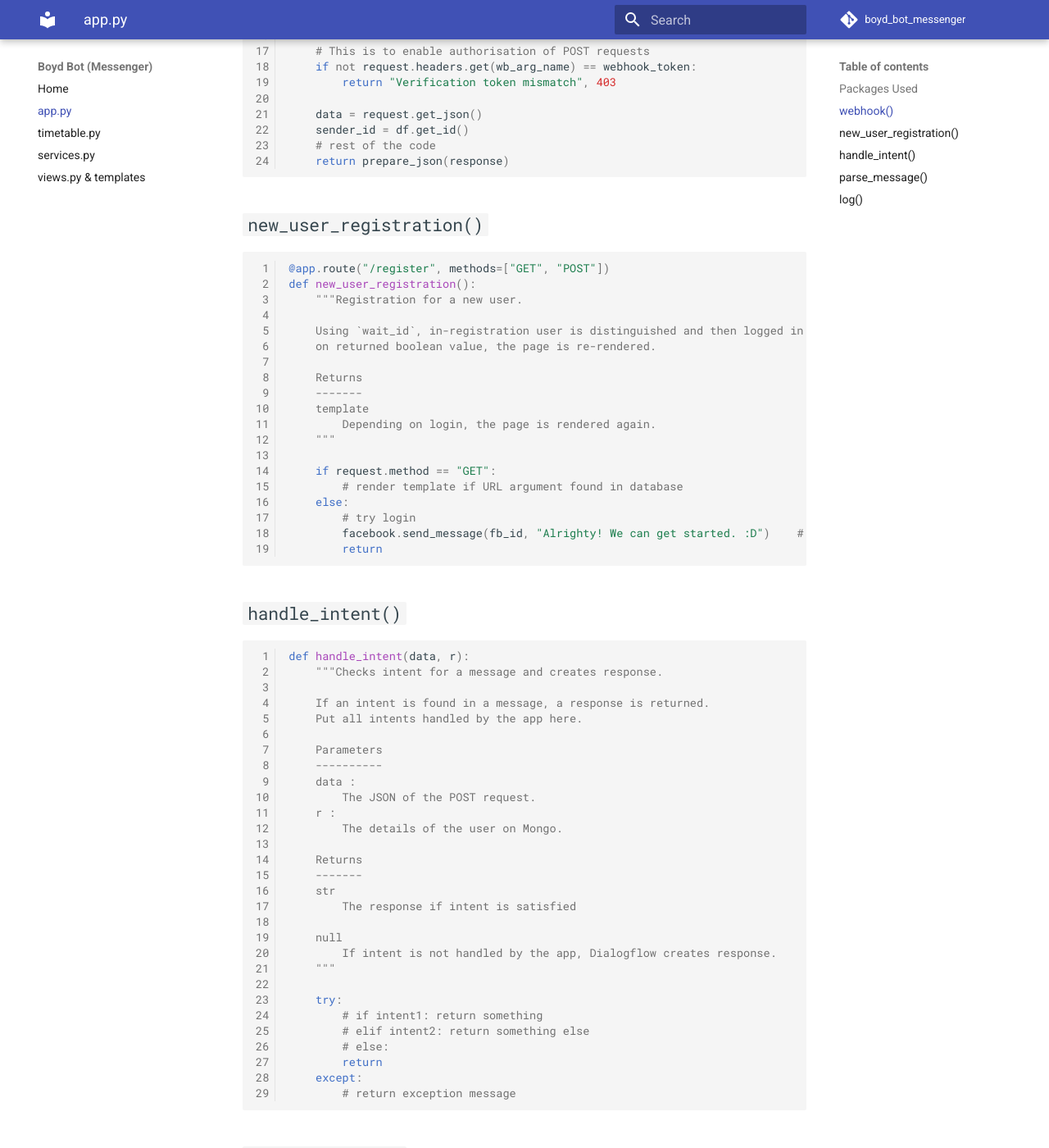
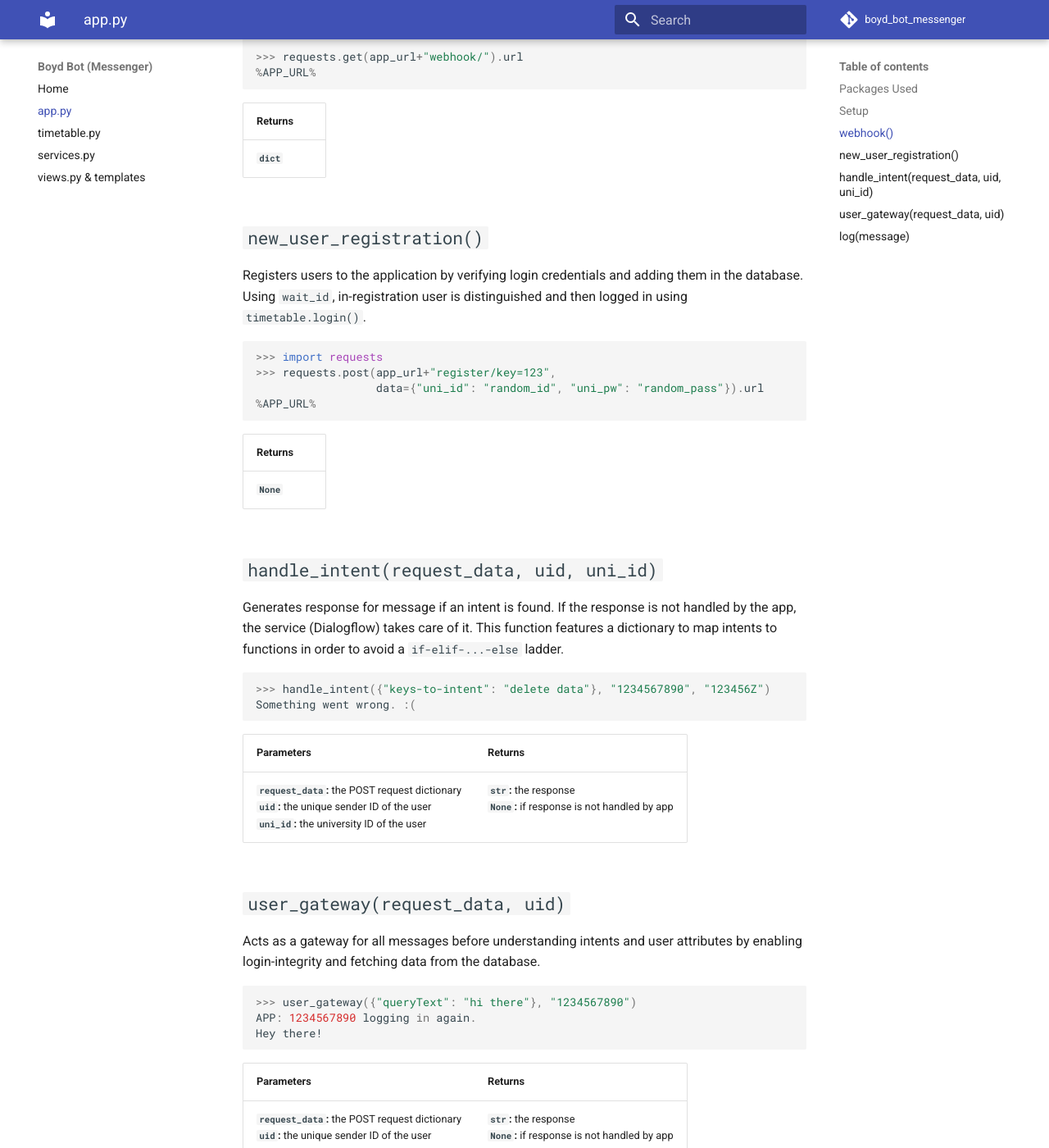
Before and after one commit to ineshbose/boyd_bot_messenger, an MkDocs documentation site: the page built from docs/app.md, in a window 1280 px wide and 1400 px high, scrolled down 1373 px. Shown: the whole window at 82% size. Built offline with MkDocs 1.6.1 and Material for MkDocs 9.7.7, drawn with Linux system fonts in a browser that asks for light colours; comment, search, counter and statistics services are not loaded; some of the changed text lies outside the part shown.

Commit message:
Formatting changes, docs done during the flight

````diff
--- a/docs/app.md
+++ b/docs/app.md
@@ -1,12 +1,18 @@
-# [app.py](https://github.com/ineshbose/boyd_bot_messenger/blob/master/app.py)
+# [`app.py`](https://github.com/ineshbose/boyd_bot_messenger/blob/master/app.py)
 
 This script is the Flask app. It is the only script to have access to the keys and enables webhook.
 
 
 ## Packages Used
+
 * [flask](https://github.com/pallets/flask)
 * [cryptography](https://github.com/pyca/cryptography)
 
+
+
+## Setup
+
+The app is initialized using the following lines. All environment variables are loaded onto the scripts.
 
 ```python
 # Flask App Properties
@@ -47,140 +53,81 @@ f = Fernet(os.environ["FERNET_KEY"])
 
 
 ## `webhook()`
+
+Enables webhook with the service (like Dialogflow or Facebook Messenger). The request data is fetched (in JSON) and used by other functions. The `GET` method does not have any use but rather redirects users that navigate to `url+"/webhook"`.
+
 ```python
-@app.route("/webhook", methods=["GET","POST"])
-def webhook():
-    """Enables webhook for the app.
+>>> import requests
+>>> requests.post(app_url+"webhook/", headers={wb_arg_name: webhook_token})
+<Response [200]>
 
-    A method to handle POST requests with the app from Dialogflow.
+>>> requests.get(app_url+"webhook/").url
+%APP_URL%
+```
 
-    Returns
-    -------
-    json
-        The response to POST request.
-    """
-
-    if request.method == "GET":
-        # GET method has no use
-        return redirect("/")
-
-    # This is to enable authorisation of POST requests
-    if not request.headers.get(wb_arg_name) == webhook_token:
-        return "Verification token mismatch", 403
-
-    data = request.get_json()
-    sender_id = df.get_id()
-    # rest of the code
-    return prepare_json(response)
-```
+|   Returns   |
+|-------------|
+| **`dict`**  |
 
 
 
 ## `new_user_registration()`
+
+Registers users to the application by verifying login credentials and adding them in the database. Using `wait_id`, in-registration user is distinguished and then logged in using `timetable.login()`.
+
 ```python
-@app.route("/register", methods=["GET", "POST"])
-def new_user_registration():
-    """Registration for a new user.
+>>> import requests
+>>> requests.post(app_url+"register/key=123",
+                  data={"uni_id": "random_id", "uni_pw": "random_pass"}).url
+%APP_URL%
+```
 
-    Using `wait_id`, in-registration user is distinguished and then logged in using `timetable.login()` and depending
-    on returned boolean value, the page is re-rendered.
-
-    Returns
-    -------
-    template
-        Depending on login, the page is rendered again.
-    """
-
-    if request.method == "GET":
-        # render template if URL argument found in database
-    else:
-        # try login
-        facebook.send_message(fb_id, "Alrighty! We can get started. :D")    # To alert user on Facebook Messenger. This can be removed.
-        return
-```
+|   Returns   |
+|-------------|
+| **`None`**  |
 
 
 
-## `handle_intent()`
+## `handle_intent(request_data, uid, uni_id)`
+
+Generates response for message if an intent is found. If the response is not handled by the app, the service (Dialogflow) takes care of it. This function features a dictionary to map intents to functions in order to avoid a `if-elif-...-else` ladder.
+
 ```python
-def handle_intent(data, r):
-    """Checks intent for a message and creates response.
+>>> handle_intent({"keys-to-intent": "delete data"}, "1234567890", "123456Z")
+Something went wrong. :(
+```
 
-    If an intent is found in a message, a response is returned.
-    Put all intents handled by the app here.
-
-    Parameters
-    ----------
-    data :
-        The JSON of the POST request.
-    r :
-        The details of the user on Mongo.
-
-    Returns
-    -------
-    str
-        The response if intent is satisfied
-
-    null
-        If intent is not handled by the app, Dialogflow creates response.
-    """
-
-    try:
-        # if intent1: return something
-        # elif intent2: return something else
-        # else:
-        return
-    except:
-        # return exception message
-```
+|                                                               Parameters                                                                      |                  Returns                        |
+|-----------------------------------------------------------------------------------------------------------------------------------------------|--------------------------------------|
+| **`request_data`:** the POST request dictionary<br>**`uid`:** the unique sender ID of the user<br>**`uni_id`:** the university ID of the user | **`str`:** the response<br>**`None`:** if response is not handled by app |
 
 
 
-## `parse_message()`
+## `user_gateway(request_data, uid)`
+
+Acts as a gateway for all messages before understanding intents and user attributes by enabling login-integrity and fetching data from the database.
+
 ```python
-def parse_message(data, uid):
-    """Parses the message of the user.
+>>> user_gateway({"queryText": "hi there"}, "1234567890")
+APP: 1234567890 logging in again.
+Hey there!
+```
 
-    The main method handling log in and intents for the message.
-
-    Parameters
-    ----------
-    data :
-        The JSON of the POST request.
-    uid : str
-        The unique ID for the Facebook user of the app.
-
-    Returns
-    -------
-    str
-        A response for the message.
-
-    null
-        If intent is not handled by app, the response is created by Dialogflow.
-    """
-
-    if not timetable.check_loggedIn(r["uni_id"]):
-        # login
-
-        if not login_result:
-            # login failed
-
-    return handle_intent(data, r)
-```
+|                                       Parameters                                               |                                  Returns                                 |
+|------------------------------------------------------------------------------------------------|--------------------------------------------------------------------------|
+| **`request_data`:** the POST request dictionary<br>**`uid`:** the unique sender ID of the user | **`str`:** the response<br>**`None`:** if response is not handled by app |
 
 
 
-## `log()`
+## `log(message)`
+
+Prints essential information on the console of the server. This helps in easily changing the process of keeping logs.
+
 ```python
-def log(message):
-    """Logs details onto the terminal of server using Flask.
+>>> log("lorem ipsum")
+APP: lorem ipsum
+```
 
-    This function can be changed to how logging is intended.
-
-    Parameters
-    ----------
-    message : str
-        The message to log.
-    """
-    app.logger.info(message)
-```
+|                 Parameters              |    Returns  |
+|-----------------------------------------|-------------|
+| **`message`:** the message to log       | **`None`**  |
--- a/docs/services.md
+++ b/docs/services.md
@@ -1,107 +1,132 @@
-# [services.py](https://github.com/ineshbose/boyd_bot_messenger/blob/master/services.py)
+# [`services.py`](https://github.com/ineshbose/boyd_bot_messenger/blob/master/services.py)
+
 This script separates all External Services from `app.py` to declutter and make it easily replacable.
 
 
 ## Packages Used
+
 * [requests](https://github.com/psf/requests)
 * [pymongo](https://github.com/mongodb/mongo-python-driver)
 
 
+
 ## [Facebook Messenger](https://developers.facebook.com/products/messenger/)
-Implemented in `class Facebook`.
+
+Implemented in _class_ `Facebook`.
 
 
-### `send_message()`
+### `Facebook`.**`access_token`**
+
+Page Access Token for the app.
+
+
+### `Facebook`.**`send_message(uid, message)`**
+
+Creates a POST request, using [Facebook Send API](), to send a message to a user on Facebook as the page.
+
 ```python
-def send_message(uid, message):
-    """Sends message to a user on Facebook
-
-    Using Facebook Send API, it creates a POST request that sends a message.
-
-    Parameters
-    ----------
-    uid : str
-        The username / unique ID of the user.
-    access_token : str
-        Page Access Token of Facebook Page
-    message : str
-        Message to send
-
-    Returns
-    -------
-    response
-        Request status (200/400)
-    """
     data = {
         "messaging_type": "RESPONSE",
-        "recipient": {
-            "id": uid
-        },
-        "message": {
-            "text": message
-        }
+        "recipient": {"id": uid},
+        "message": {"text": message},
     }
 
-    return requests.post("https://graph.facebook.com/v7.0/me/messages?access_token={}".format(self.access_token), json=data)
+    return requests.post(
+        "https://graph.facebook.com/v7.0/me/messages?access_token={}".format(
+            self.access_token
+        ),
+        json=data,
+    )
 ```
 
+|                                       Parameters                                              |                 Returns                  |
+|-----------------------------------------------------------------------------------------------|------------------------------------------|
+| **`uid`:** the unique sender ID of the user<br>**`message`:** the message to send to the user | **`requests.Response`:** response status |
 
 
-### `verify()`
+### `Facebook`.**`get_user_data(uid)`**
+
+Verifies a request has been made by a Facebook user and fetches basic user information using [Facebook Graph API]().
+
 ```python
-def verify(uid):
-    """Verifies that the user is a Facebook User.
-
-    Using Facebook Graph API, it creates a GET request that retrieves profile data.
-
-    Parameters
-    ----------
-    uid : str
-        The username / unique ID of the user.
-    access_token : str
-        Page Access Token of Facebook Page
-
-    Returns
-    -------
-    dict
-        User data as a dictionary
-    """
-    req = requests.get("https://graph.facebook.com/v7.0/{}?access_token={}".format(uid, self.access_token))
+    req = requests.get(
+        "https://graph.facebook.com/v7.0/{}?access_token={}".format(
+            uid, self.access_token
+        )
+    )
     return req.json()
 ```
+
+|                 Parameters                  |                 Returns                |
+|---------------------------------------------|----------------------------------------|
+| **`uid`:** the unique sender ID of the user | **`dict`:** information about the user |
 
 
 
 ## [mongoDB](https://www.mongodb.com/)
-Implemented in `class Mongo`. This enables mongoDB to be easily replacable (with say `Redis`).
+
+Implemented in _class_ `Mongo`. This enables mongoDB to be easily replacable (with say `Redis`).
 Most functions are one-liners and easily explainable through their names.
 
+
+### `Mongo`.**`cluster`**
+
+Initialiser for `MongoClient()`.
+
+
+### `Mongo`.**`db`**
+
+Index specifier for database in the cluster.
+
+
+### `Mongo`.**`collection`**
+
+Index specifier for collection in the database.
+
+
+### `Mongo`.**`wait_id`**
+
+Separator between registered and in-registration users.
 
 
 
 ## [Dialogflow](https://dialogflow.com/)
-Implemented in `class Dialogflow`. This function, however, doesn"t use any features of Dialogflow but handles intents externally to declutter `app.py`.
 
-### `get_id()`
+Implemented in _class_ `Dialogflow`. This function, however, doesn't use any features of Dialogflow but handles intents externally to declutter `app.py`.
+
+
+### `Dialogflow`.**`get_id(data)`**
+
+Maps to unique sender ID through Dialogflow's POST request data.
+
+|                 Parameters              |                  Returns                    |
+|-----------------------------------------|---------------------------------------------|
+| **`data`:** the POST request dictionary | **`str`:** the unique sender ID of the user |
+
+
+### `Dialogflow`.**`delete_data(uid, db)`**
+
+Generates response for `delete data` intent.
+
+|                                   Parameters                                         |                    Returns                   |
+|--------------------------------------------------------------------------------------|----------------------------------------------|
+| **`uid`:** the unique sender ID of the user<br>**`db`:** the database to delete from | **`str`:** if deletion was successful or not |
+
+
+### `Dialogflow`.**`read_next(uid)`**
+
+Generates response for `read next` intent.
+
+|                 Parameters              |             Returns                |
+|-----------------------------------------|------------------------------------|
+| **`uid`:** the university ID of the user| **`str`:** the timetable as string |
+
+
+### `Dialogflow`.**`read_timetable(uid, data)`**
+
+Generates response for `read timetable` intent. This method features a dictionary to map `date-time` parameters to arguments in order to avoid a `if-elif-...-else` ladder.
+
 ```python
-def get_id(self, data):
-    try:
-        return data["key-to-id"]
-    except KeyError:
-        return None
-```
-
-### `read_next()`
-```python
-def read_next(self, uid, data):
-    return timetable.read_schedule(uid)
-```
-
-### `read_timetable()`
-```python
-def read_timetable(self, uid, data):
-    param = data["queryResult"]["parameters"]["date-time"]
-
     param_link = {
         "date_time": lambda: (param["date_time"],),
         "startDateTime": lambda: (param["startDateTime"], param["endDateTime"]),
@@ -109,32 +134,32 @@ def read_timetable(self, uid, data):
         "startTime": lambda: (param["startTime"], param["endTime"]),
         "default": lambda: ((param[:10]+"T00:00:00"+param[19:len(param)]),),
     }
-
-    return timetable.read_schedule(uid, *(param_link.get(next(iter(param)), param_link["default"])()))
 ```
 
+|                                  Parameters                                         |                                             Returns                                            |
+|-------------------------------------------------------------------------------------|------------------------------------------------------------------------------------------------|
+| **`uid`:** the university ID of the user<br>**`data`:** the POST request dictionary | **`str`:** the timetable as string<br>**`list`:** if string has characters more than the limit |
 
-### `prepare_json()`
+
+### `Dialogflow`.**`prepare_json(message)`**
+
+Prepares a formatted JSON containing the message as a response to the POST request.
+
 ```python
-def prepare_json(message):
-    """Prepares a formatted JSON containing the message.
+    res = {"fulfillmentMessages": []}
 
-    To return a message from a POST request, Dialogflow requires a formatted JSON.
+    if isinstance(message, list):
+        for m in message:
+            res["fulfillmentMessages"].append({"text": {"text": [m]}})
+    else:
+        res["fulfillmentMessages"].append({"text": {"text": [message]}})
 
-    Parameters
-    ----------
-    message : str
-        The message to return.
-
-    Returns
-    -------
-    json
-        A formatted JSON for Dialogflow with the message.
-    """
-
-    res = { "fulfillmentText": message, }   # May vary(?)
     res = json.dumps(res, indent=4)
     r = make_response(res)
     r.headers["Content-Type"] = "application/json"
     return r
 ```
+
+|                                  Parameters                       |                   Returns                    |
+|-------------------------------------------------------------------|----------------------------------------------|
+| **`message`:** the message(s) to send as response to POST request | **`requests.response`:** the response status |
--- a/docs/timetable.md
+++ b/docs/timetable.md
@@ -1,5 +1,19 @@
-# [timetable.py](https://github.com/ineshbose/boyd_bot_messenger/blob/master/timetable.py)
+# [`timetable.py`](https://github.com/ineshbose/boyd_bot_messenger/blob/master/timetable.py)
+
 This script handles going through the timetables.
+
+
+## Packages Used
+
+* [icalendar](https://github.com/collective/icalendar)
+* [requests](https://github.com/psf/requests)
+* [pytz](https://github.com/stub42/pytz)
+* [dateutil](https://github.com/dateutil/dateutil)
+
+
+## Setup
+
+The script is initialized using the following lines.
 
 ```python
 # Used to localize time and compare datetimes
@@ -15,116 +29,75 @@ req = {}
 calendars = {}
 ```
 
-## Packages Used
-* [icalendar](https://github.com/collective/icalendar)
-* [requests](https://github.com/psf/requests)
-* [pytz](https://github.com/stub42/pytz)
-* [dateutil](https://github.com/dateutil/dateutil)
+
+
+## `login(uid, pw)`
+
+Logins in user with the provided credentials. <br>
+A request fetches content from a URL with authentication, and `icalendar.Calendar` creates a calendar from that content. If the operation was successful, the user was successfully logged in. If not, `icalendar.Calendar` throws an exception since the content was not suitable to create a calendar which means the credentials were unable to fetch content through the request; therefore the login was unsuccessful.
+
+```python
+>>> login("123456Z", "password123")
+False
+APP: 1234567890 undergoing registration. Result: False
+```
+
+|                                       Parameters                                          |           Returns            |
+|-------------------------------------------------------------------------------------------|------------------------------|
+| **`uid`:** the university ID of the user<br>**`pw`:** the university password of the user | **`bool`:** the login result |
 
 
 
-## `login()`
-```python
-def login(uid, pw):
-    """Logins in user with the provided credentials.
+## `format_event(event)`
 
-    A request fetches content from a URL with authentication, and `icalendar.Calendar` creates a calendar from that content.
-    If the operation was successful, the user was successfully logged in. If not, `icalendar.Calendar` throws an exception
-    since the content was not suitable to create a calendar which means the credentials were unable to fetch content through
-    the request; therefore the login was unsuccessful.
+Formats calendar event in a presentable string. <br>
+The events in `icalendar.Calendar` are in the form of a dictionary. This function creates a string containing all necessary details about the event in a readable manner (example: `datetime` is not readable) and returns it. <br>
+**Note:** The formatting is according to how event conventions are for the University of Glasgow. For example, usually events are titled something like "OOSE2 (Laboratory) OOSE2 LB01" or "Computing Science - 1S (Lecture) CS1S Lecture.", therefore the unnecessary / repetitive words after "(Laboratory)" or "(Lecture)" are removed.
 
-    Parameters
-    ----------
-    uid : str
-        The username / unique ID of the user for the portal.
-    pw : str
-        The password of the user for the portal.
+```sh
+>>> format_event({"summary": "Python Tutorial", "dtstart": <20050404T080000Z>,
+                  "dtend": <20050404T090000Z>, "location": "Boyd Orr Building"})
+📝 Python Tutorial
+🕘 08:00AM - 09:00AM
+📅 04 April 2005 (Monday)
+📌 Boyd Orr Building
+```
 
-    Returns
-    -------
-    bool
-        A boolean value corresponding if the login was successful (true) or not (false).
-    """
-    req[uid] = requests.get(cal_url, auth=(uid, pw))
-    try:
-        calendars[uid] = Calendar.from_ical(req[uid].content)
-        return True
-    except (ValueError, Exception): ## a ValueError is raised
-        return False
-```
+|                       Parameters                      |                    Returns                      |
+|-------------------------------------------------------|-------------------------------------------------|
+| **`event`:** the `icalendar.Calendar.event` to format | **`str`:** a string representation of the event |
 
 
 
-## `format_event()`
-```python
-def format_event(event):
-    """Formats calendar event in a presentable string.
+## `read_schedule(uid, start_date=None, end_date=None)`
 
-    The events in `icalendar.Calendar` are in the form of a dictionary. This function creates a string containing all
-    necessary details about the event in a readable manner (example: `datetime` is not readable) and returns it.
+Iterates through all events in the calendar and returns events that start and end between the beginning of that date (00:00) and end of that date (23:59).
 
-    Note: The formatting is according to how event conventions are for the University of Glasgow. For example, usually events
-    are titled something like "OOSE2 (Laboratory) OOSE2 LB01" or "Computing Science - 1S (Lecture) CS1S Lecture.", therefore
-    the unnecessary / repetitive words after "(Laboratory)" or "(Lecture)" are removed.
+```sh
+>>> read_schedule("123456Z", start_date="20050404T080000+01:00")
+You have..
 
-    Parameters
-    ----------
-    event :
-        An event in icalendar.Calendar["vevent"].
+📝 Python Tutorial
+🕘 08:00AM - 09:00AM
+📅 04 April 2005 (Monday)
+📌 Boyd Orr Building
+```
 
-    Returns
-    -------
-    str
-        A formatted, readable string for the event.
-    """
-    return #formatted event
-```
+|                                                                       Parameters                                                                         |                                    Returns                                                                     |
+|----------------------------------------------------------------------------------------------------------------------------------------------------------|----------------------------------------------------------------------------|
+| **`uid`:** the university ID of the user<br>**`start_date`:** `date-time` start parameter if found<br>**`end_date`:** `date-time` end parameter if found | **`str`:** the timetable as a message<br>**`list`:** list of strings if message character limit is passed |
 
 
 
-## `read_schedule()`
+## `check_loggedIn(uid)`
+
+Checks that calendar exists for the user. This function enables integrity and checks if a `icalendar.Calendar` exists for a specific user. It not, the user is logged in again the background.
+
 ```python
-def read_schedule(uid, start_date=None, end_date=None):
-    """Fetches events for a specific date.
-
-    Iterates through all events in the calendar and returns events that start and end between the beginning of that
-    date (00:00) and end of that date (23:59).
-
-    Parameters
-    ----------
-    uid : str
-        The username / unique ID of the user to correspond with the calendar.
-    start_date : str
-        Datetime entry from Dialogflow.
-
-    Returns
-    -------
-    str
-        A formatted message containing information about the events on that date.
-    """
-    # iterate through timetable
-    return message
+>>> check_loggedIn("123456Z")
+True
 ```
 
-
-
-## `check_loggedIn()`
-```python
-def check_loggedIn(uid):
-    """Checks that calendar exists for the user.
-
-    This function enables integrity and checks if a `icalendar.Calendar` exists for a specific user. If not,
-    the user is logged in again in the background.
-
-    Parameters
-    ----------
-    uid : str
-        The username / unique ID of the user to correspond with the calendar.
-
-    Returns
-    -------
-    bool
-        A boolean value corresponding if the calendar exists (true) or not (false).
-    """
-    return True if uid in calendars.keys() else False
-```
+|                 Parameters              |                 Returns                 |
+|-----------------------------------------|-----------------------------------------|
+| **`uid`:** the university ID of the user| **`bool`:** if user's calendar is found |
--- a/mkdocs.yml
+++ b/mkdocs.yml
@@ -16,5 +16,4 @@ theme:
     name: material
 
 markdown_extensions:
-    - codehilite:
-        linenums: true
+    - codehilite
--- a/views.py
+++ b/views.py
@@ -8,7 +8,7 @@ pages = Blueprint("pages", __name__, template_folder="templates")
 
 
 class RegisterForm(FlaskForm):
-    fb_id = HiddenField("fb_id")
+    uid = HiddenField("uid")
     uni_id = StringField("University ID", validators=[DataRequired()])
     uni_pass = PasswordField("Password", validators=[DataRequired()])
     submit = SubmitField("Login")
````
Also changed, not shown: README.md (+25 -2 lines), app.py (+22 -21 lines), docs/index.md (+28 -3 lines), docs/views.md (+30 -12 lines), 3 other files.
